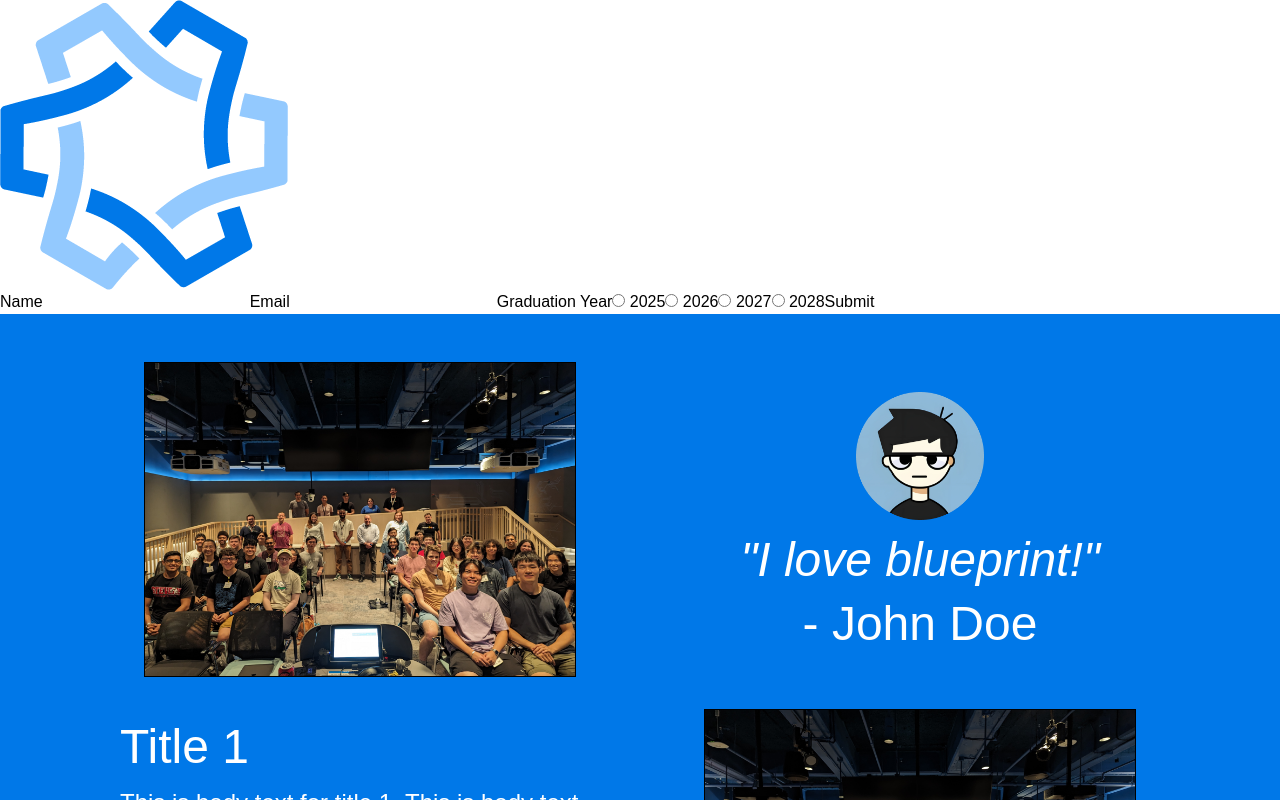
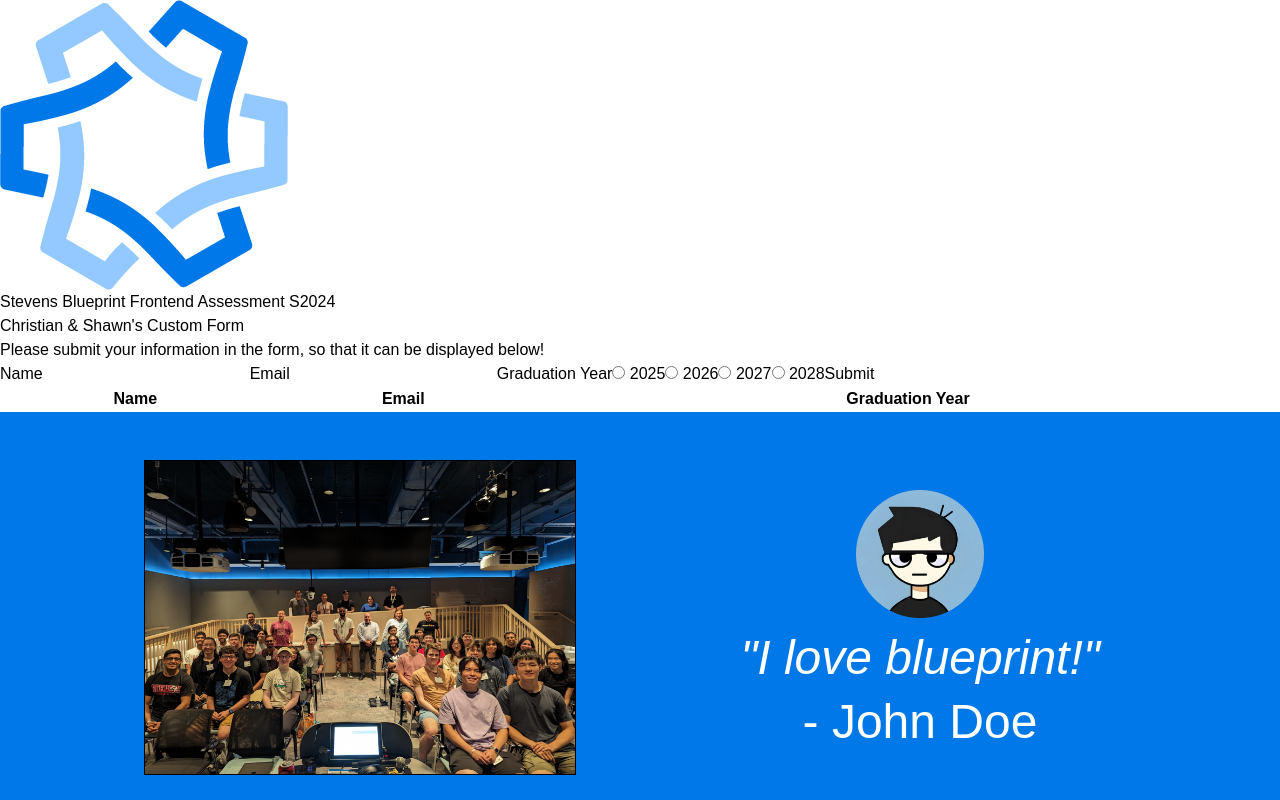
Before and after one commit to stevensblueprint/frontend_challenge_spring_2024_solutions, a React (Vite) app: page / in a window 1280 px wide. Shown: the top 800 px of the page. Built offline with nearby package versions, Linux system fonts and the light colour scheme.

Commit message:
basic form structure

```diff
--- a/src/components/Form.jsx
+++ b/src/components/Form.jsx
@@ -1,7 +1,22 @@
 const Form = () => {
+
+  const handleSubmission = () => {
+    console.log("SUBMITTED")
+  }
+
   return (
     <>
-      <form action={() => console.log("SUBMITTED")}>
+      <div className="flex flex-col">
+        <h1>Stevens Blueprint Frontend Assessment S2024</h1>
+
+        <h2>Christian & Shawn's Custom Form</h2>
+
+        <h3>
+          Please submit your information in the form,
+          so that it can be displayed below!
+        </h3>
+
+        <form action={handleSubmission}>
             <label for="name">Name</label>
             <input type="text" name="name"/>
 
@@ -16,6 +31,18 @@ const Form = () => {
 
             <button type="submit">Submit</button>
         </form>
+
+        <table>
+          <tr>
+            <th>Name</th>
+            <th>Email</th>
+            <th>Graduation Year</th>
+          </tr>
+          <tr>
+            {/* Replace with state variables */}
+          </tr>
+        </table>
+      </div>
     </>
   )
 }
```
Lines whose indentation alone changed are shown as unchanged.
